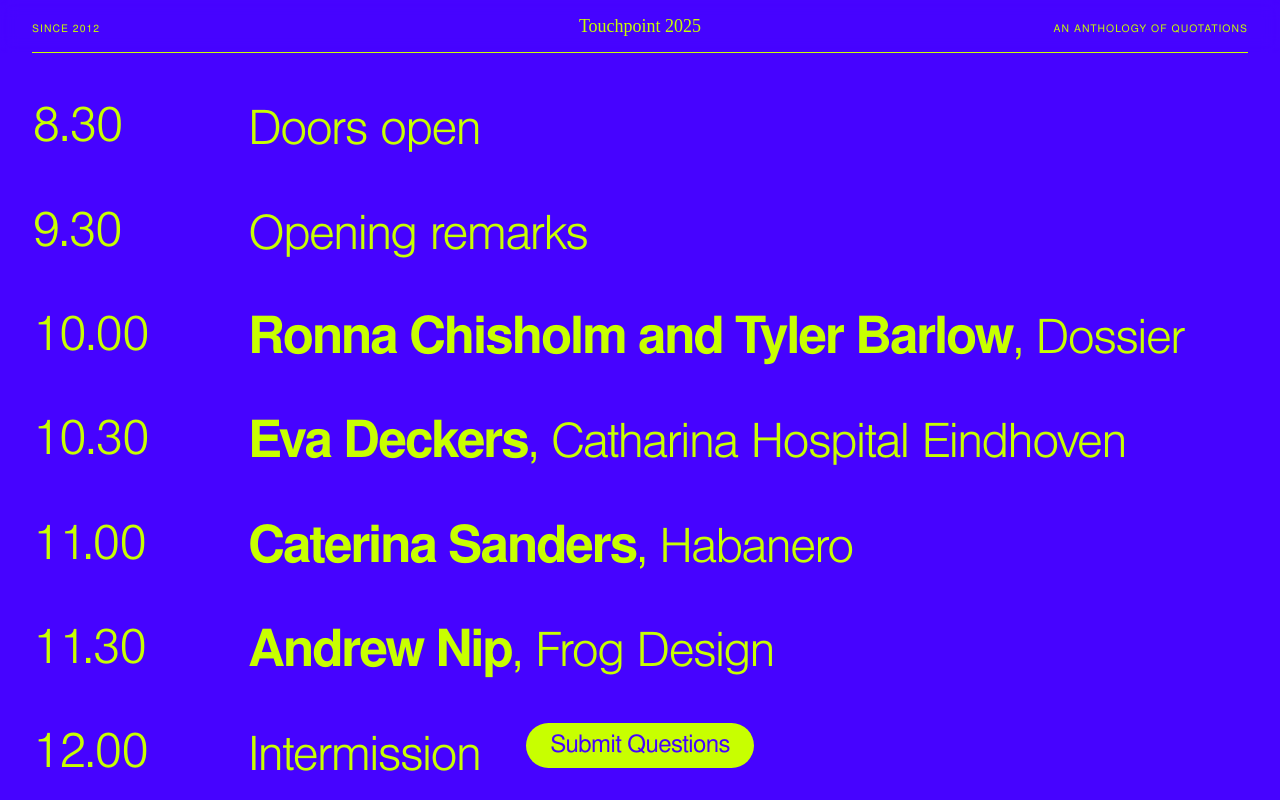
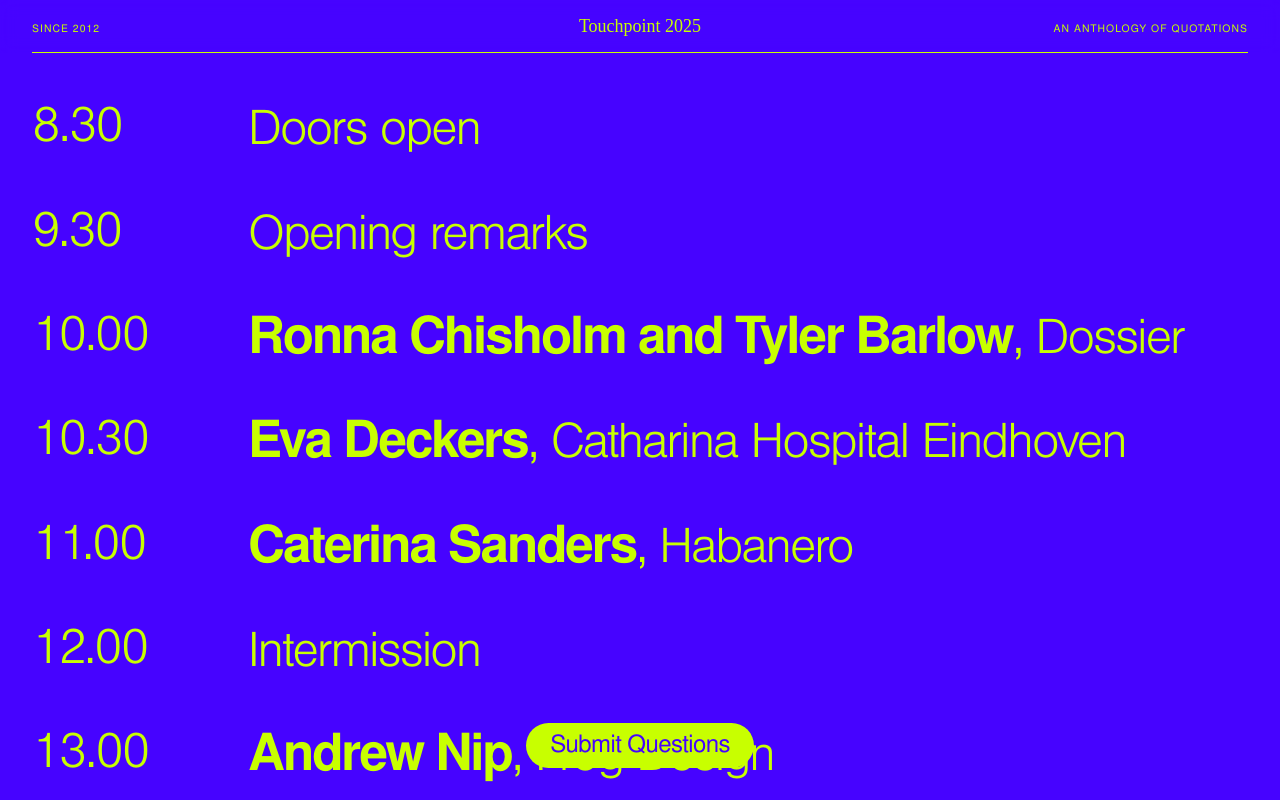
Before and after one commit to alvinleung/touchpoint-2025, a Next.js app: page /schedule in a window 1280 px wide. Shown: the top 800 px of the page. Built offline with nearby package versions, Linux system fonts and the light colour scheme.

Commit message:
Update schedule.ts

```diff
--- a/src/data/schedule.ts
+++ b/src/data/schedule.ts
@@ -30,13 +30,13 @@
     affiliation: "Habanero",
     format: "Live",
   },
-  {
-    time: "11.30",
-    type: "talk",
-    event: "Andrew Nip",
-    affiliation: "Frog Design",
-    format: "Remote",
-  },
+  // {
+  //   time: "11.30",
+  //   type: "talk",
+  //   event: "Andrew Nip",
+  //   affiliation: "Frog Design",
+  //   format: "Remote",
+  // },
   {
     time: "12.00",
     type: "event",
@@ -45,8 +45,8 @@
   {
     time: "13.00",
     type: "talk",
-    event: "Naheel Jawaid",
-    affiliation: "Silicon Valley School of Design",
+    event: "Andrew Nip",
+    affiliation: "Frog Design",
     format: "Live",
   },
   {
```
